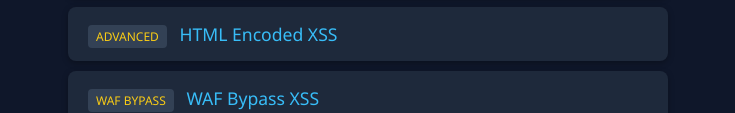
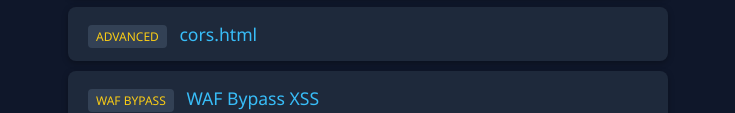
Before and after one commit to NetworkTerminator/test-subdomain, a plain HTML site: page index.html in a window 1280 px wide. Shown: the part 468-581 px from the top of the page, without its empty margins (272-1007 px from the left). Drawn offline with Linux system fonts and the light colour scheme.

Commit message:
Update index.html

```diff
--- a/index.html
+++ b/index.html
@@ -69,7 +69,7 @@
     <li><span class="badge">XSS</span> <a href="labs/stored-xss.html">Stored XSS</a></li>
     <li><span class="badge">XSS</span> <a href="labs/dom-xss.html">DOM-Based XSS</a></li>
     <li><span class="badge">File Upload</span> <a href="labs/unrestricted-upload.html">Unrestricted File Upload</a></li>
-    <li><span class="badge">Advanced</span> <a href="labs/html-encoded-xss.html">HTML Encoded XSS</a></li>
+    <li><span class="badge">Advanced</span> <a href="labs/cors.html">cors.html</a></li>
     <li><span class="badge">WAF Bypass</span> <a href="labs/waf-bypass-xss.html">WAF Bypass XSS</a></li>
     <li><span class="badge">Custom</span> <a href="labs/custom-lab.html">Your Custom Lab</a></li>
   </ul>
```
